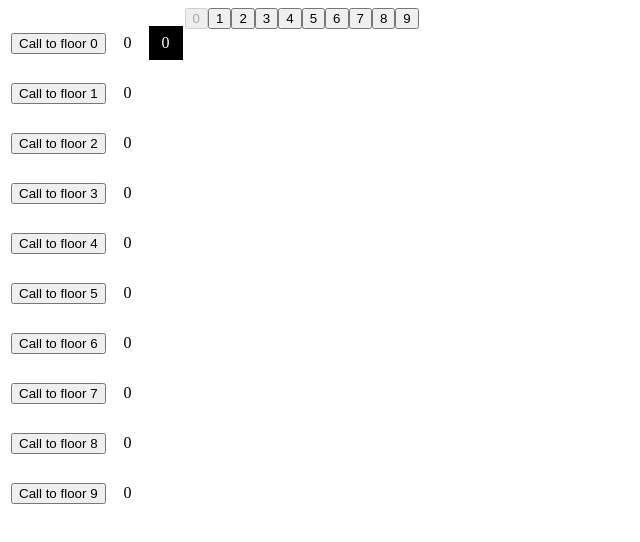
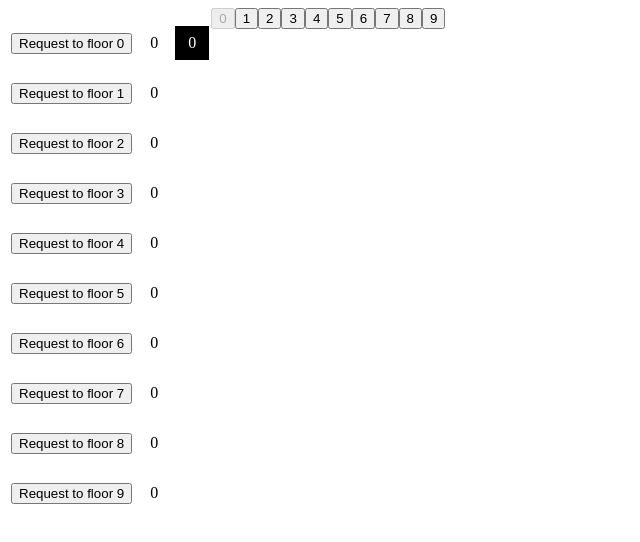
Before and after one commit to Dawidu7/elevator, a Next.js app: page / in a window 1280 px wide. Shown: the top 542 px of the page, without its empty margins (0-640 px from the left). Built offline with nearby package versions, Linux system fonts and the light colour scheme.

Commit message:
Works but doesn't work

```diff
--- a/app/page.tsx
+++ b/app/page.tsx
@@ -4,13 +4,13 @@ import useElevator from "./useElevator"
 
 
 export default function Home() {
-  const { currentFloor, floors, count, callElevator, registerFloor, moveElevator } = useElevator(10)
+  const { count, currentFloorIndex, floors, registerFloor, requestElevator } = useElevator(10)
 
   function submitRegister(e: React.FormEvent<HTMLFormElement>) {
     e.preventDefault()
     const registeredFloor = Number((
       (e.target as HTMLFormElement)
-      .querySelector("input[type='submit']:focus") as HTMLInputElement
+        .querySelector("input[type=\"submit\"]:focus") as HTMLInputElement
     ).value)
 
     registerFloor(registeredFloor)
@@ -22,16 +22,16 @@ export default function Home() {
         <tbody>
           {floors.map((floor, i) => (
             <tr key={i}>
-              <td><button onClick={() => callElevator(i)}>Call to floor {i}</button></td>
+              <td><button onClick={() => requestElevator(i)}>Request to floor {i}</button></td>
               <td>{floor.waiting}</td>
-              <td className ={`elevator ${currentFloor === i ? "current" : ""}`} data-count={count} />
+              <td className={`elevator ${currentFloorIndex === i ? "current" : ""}`} data-count={count} />
             </tr>
           ))}
         </tbody>
       </table>
       <form onSubmit={submitRegister}>
         {floors.map((_, i) => (
-          <input key={i} type="submit" value={i} disabled={currentFloor === i} />
+          <input key={i} type="submit" value={i} disabled={currentFloorIndex === i} />
         ))}
       </form>
     </main>
--- a/app/useElevator.ts
+++ b/app/useElevator.ts
@@ -1,37 +1,108 @@
-"use client"
-
-import { useState } from "react"
+import { useState, useEffect } from "react"
 
 
 export default function useElevator(floorCount: number) {
-  const [ currentFloor, setCurrentFloor ] = useState(0)
-  const [ floors, setFloors ] = useState(Array.from({ length: floorCount }, (_, i) => ({
-    waiting: 0,
-    leaving: 0,
-  })))
-  const count = floors.reduce((count, { leaving }) => count + leaving, 0)
+  const [ currentFloorIndex, setCurrentFloorIndex ] = useState(0)
+  const [ floors, setFloors ] = useState(Array.from({ length: floorCount }, _ => ({ leaving: 0, waiting: 0 })))
+  const [ direction, setDirection ] = useState<"down" | "up" | null>(null)
+  const currentFloor = floors[currentFloorIndex]
 
-  function callElevator(floor: number) {
-    const newFloors = [ ...floors ]
+  function requestElevator(floor: number) {
+    const updatedFloors = [ ...floors ]
+    updatedFloors[floor].waiting += 1
 
-    newFloors[floor].waiting = floors[floor].waiting + 1
+    setFloors(updatedFloors)
 
-    setFloors(newFloors)
+    if(currentFloorIndex === floor || direction !== null) return
+
+    start(floor)
   }
 
   function registerFloor(floor: number) {
-    /*
-      When people in current floor waiting click register, the
-      waiting number decrements by 1 and leaving to the floor increments
-      by 1 etc.
-    */
+    if(currentFloor.waiting === 0) return
+
+    const updatedFloors = [ ...floors ]
+    updatedFloors[floor].leaving += 1
+    updatedFloors[currentFloorIndex].waiting -= 1
+
+    setFloors(updatedFloors)
+
+    if(currentFloor.waiting === 0) start(floor)
   }
 
-  async function moveElevator(floor: number) {
+  async function moveElevator(): Promise<void> {
+    const destination = getNextDestination()
+    console.log(destination)
+    if(destination === -1) return dispatch()
 
+    await delay(500)
+    setCurrentFloorIndex(prev => direction === "down" ? prev + 1 : prev - 1)
+    dispatch()
   }
 
-  return { currentFloor, floors, count, callElevator, registerFloor, moveElevator }
+  function getNextDestination(): number {
+    // If it's stationary there's no need to get a destination
+    if(direction === null) return -1
+
+    // Get the floors that are above or under current one depending on direction
+    const slicedFloors = floors
+      .slice(
+        direction === "down" ? currentFloorIndex + 1 : 0,
+        direction === "down" ? floors.length : currentFloorIndex
+      )
+    // Find first occurence of data > 0; reverse-checks if it goes up
+    const nextDestination = (
+      direction === "down"
+        ? slicedFloors
+        : slicedFloors.reverse()
+    ).find(floor => floor.leaving > 0 || floor.waiting > 0)
+
+    if(nextDestination === undefined) return -1
+
+    // If found - return
+    if(nextDestination !== undefined) {
+      return floors.indexOf(nextDestination)
+    }
+
+    // If there is any data > 0 it means it's in the other direction - change direction and repeat
+    if(floors.some(floor => floor.leaving > 0 || floor.waiting > 0)) {
+      setDirection(prev => prev === "down" ? "up" : "down")
+      return getNextDestination()
+    }
+
+    // No destinations = stationary
+    setDirection(null)
+    return -1
+  }
+
+  function start(floor: number) {
+    setDirection(currentFloorIndex < floor ? "down" : "up")
+  }
+
+  function dispatch() {
+    const updatedFloors = [ ...floors ]
+    updatedFloors[currentFloorIndex].leaving = 0
+
+    setFloors(updatedFloors)
+  }
+
+  useEffect(() => {
+    if(currentFloor.waiting > 0) {
+      setDirection(null)
+      return
+    }
+    if(direction === null) return
+
+    moveElevator()
+  }, [ currentFloorIndex, direction ])
+
+  return {
+    count: floors.reduce((count, { leaving }) => count + leaving, 0),
+    currentFloorIndex,
+    floors,
+    registerFloor,
+    requestElevator
+  }
 }
 
 function delay(ms: number) {
```
